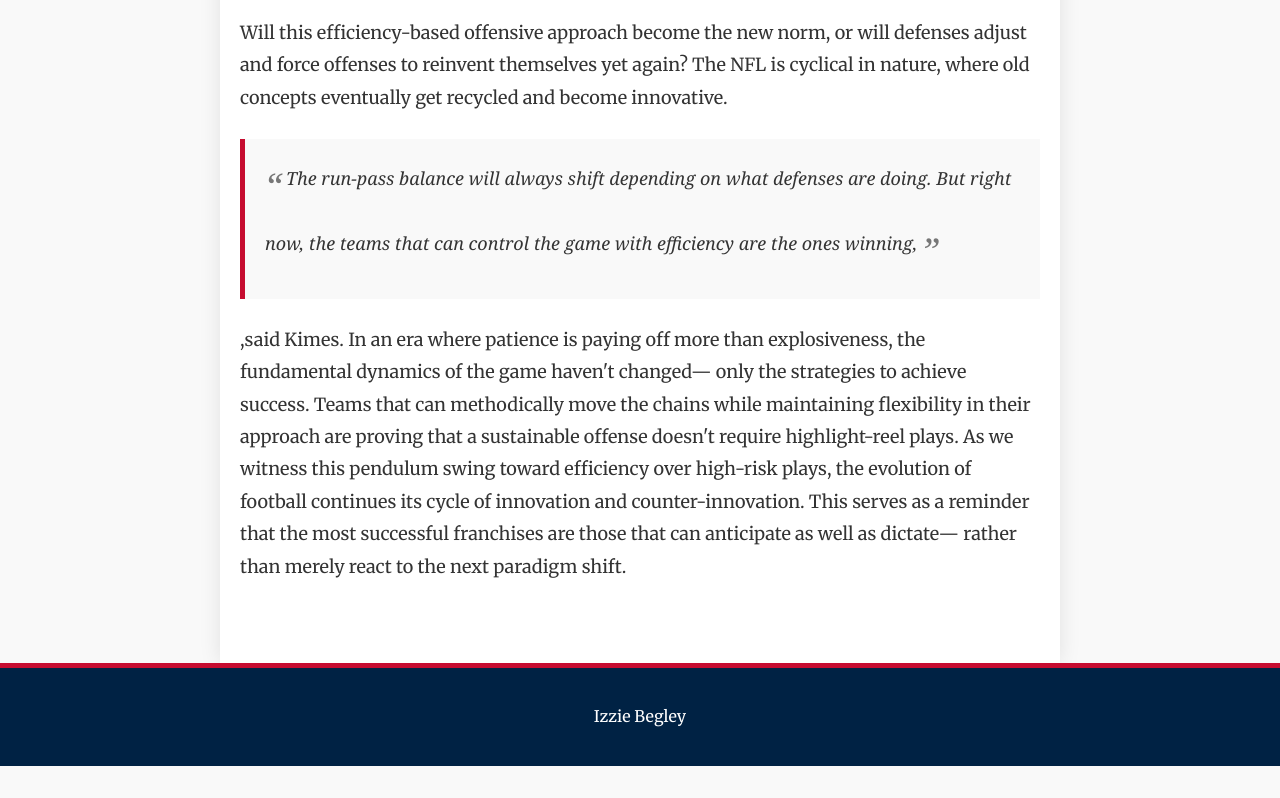
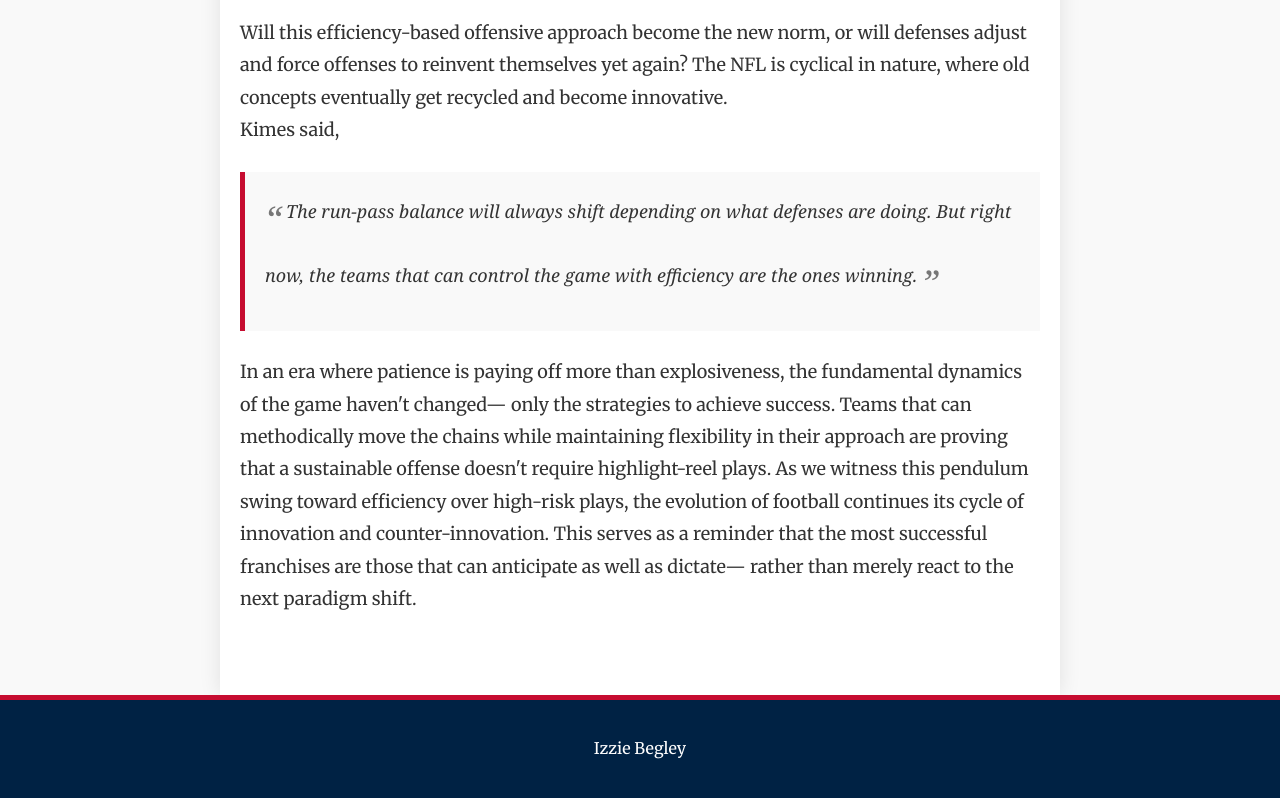
Before and after one commit to izziebegley0909/nflchanges, a plain HTML site: page index.html in a window 1280 px wide. Shown: the part 5975-6773 px from the top of the page. Before the commit the page ends 6741 px from the top, so only its background shows below. Drawn offline with nearby package versions, Linux system fonts and the light colour scheme; a script that the page names is missing.

Commit message:
Update index.html

```diff
--- a/index.html
+++ b/index.html
@@ -257,9 +257,9 @@
       <h2>Conclusion: What's Next for the NFL?</h2>
       <div class="text-box">
         Will this efficiency-based offensive approach become the new norm, or will defenses adjust and force offenses to reinvent themselves yet again? The NFL is cyclical in nature, where old concepts eventually get recycled and become innovative.
-        <blockquote>
-          The run-pass balance will always shift depending on what defenses are doing. But right now, the teams that can control the game with efficiency are the ones winning,
-        </blockquote> ,said Kimes.
+      <br> Kimes said,  <blockquote>
+          The run-pass balance will always shift depending on what defenses are doing. But right now, the teams that can control the game with efficiency are the ones winning.
+        </blockquote>
         In an era where patience is paying off more than explosiveness, the fundamental dynamics of the game haven't changed— only the strategies to achieve success. Teams that can methodically move the chains while maintaining flexibility in their approach are proving that a sustainable offense doesn't require highlight-reel plays. As we witness this pendulum swing toward efficiency over high-risk plays, the evolution of football continues its cycle of innovation and counter-innovation. This serves as a reminder that the most successful franchises are those that can anticipate as well as dictate— rather than merely react to the next paradigm shift.
       </div>
     </div>
```
